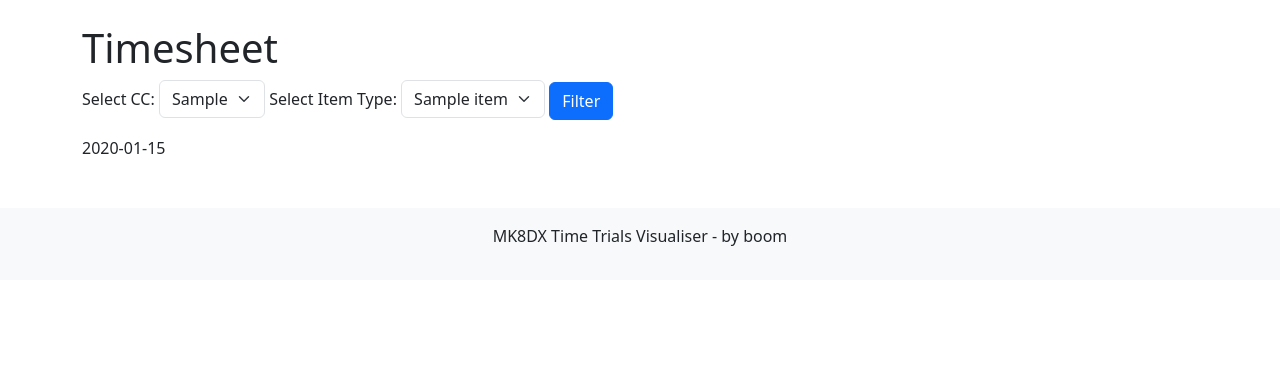
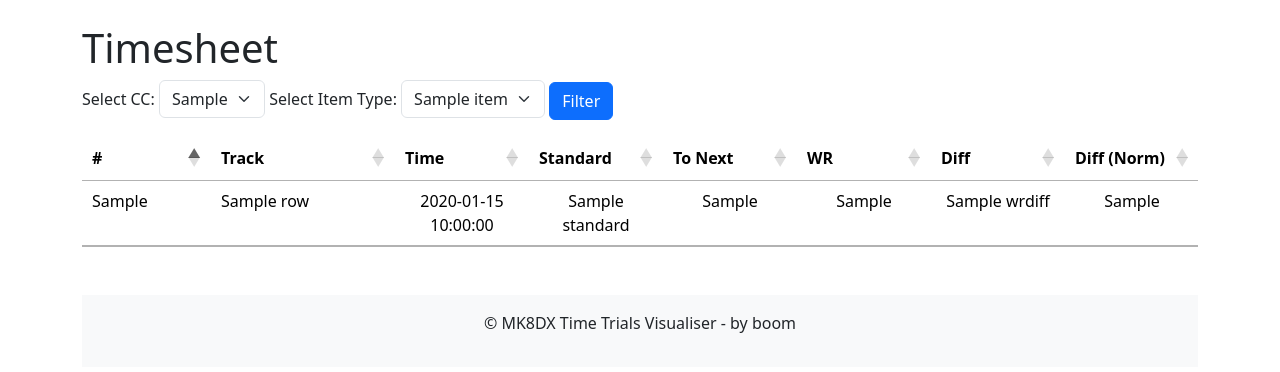
Before and after one commit to boomsl4nger/mk8dx-tts-vis, a Flask app: template templates/timesheet.html in a window 1280 px wide. Shown: the part 56-428 px from the top of the page. Run offline with Flask 3, Linux system fonts and the light colour scheme; the template is opened without the code that fills it: most values are stand-ins (such as "Sample title", 1, 10 or a date in 2020); some libraries are stand-ins or nearby versions.

Commit message:
Add datatables for nicer timesheet

```diff
--- a/app.py
+++ b/app.py
@@ -20,25 +20,20 @@ def index():
 
 @app.route("/timesheet", methods=["GET"])
 def timesheet():
-    # Get selected filters (default: 150cc, Shrooms)
     selected_cc = request.args.get("cc", "150cc")
     selected_items = request.args.get("items", "Shrooms")
 
-    # Fetch filtered data
+    # Fetch filtered data and create timesheet df
     pbs = [row["time_str"] for row in db.get_best_times(selected_cc, selected_items)]
     wrs = wrs_150_shrooms if selected_cc == "150cc" else wrs_200_shrooms
-
-    # Create the timesheet df
     times_df = create_timesheet_df(TRACK_NAMES, pbs, wrs, STANDARDS_150)
 
-    return render_template(
-        "timesheet.html",
-        times=times_df.to_html(index=False, classes="table table-striped"),
+    return render_template("timesheet.html",
+        times=times_df.to_dict(orient="records"),
         selected_cc=selected_cc,
         selected_items=selected_items,
         cc_categories=CC_CATEGORIES,
-        item_options=ITEM_OPTIONS
-    )
+        item_options=ITEM_OPTIONS)
 
 @app.route("/update", methods=["GET", "POST"])
 def update():
--- /dev/null
+++ b/static/style.css
@@ -0,0 +1,3 @@
+.rank-cell, .wr-diff-cell {
+    color: white;
+}
--- /dev/null
+++ b/static/timesheet.js
@@ -0,0 +1,14 @@
+document.addEventListener("DOMContentLoaded", function() {
+    let table = new DataTable("#timesheetTable", {
+        // See: https://datatables.net/manual/options
+        paging: false,
+        info: false,
+        searching: false,
+        columnDefs: [
+            {className: "dt-head-left", targets: "_all"},
+            {className: "dt-body-center", targets: [2, 3, 4, 5, 6, 7]},
+            {width: "12%", targets: [2, 3, 4, 5, 6, 7]},
+            // {orderable: false, targets: [0]}
+        ]
+    });
+});
--- a/templates/base.html
+++ b/templates/base.html
@@ -4,8 +4,29 @@
     <meta charset="UTF-8">
     <meta name="viewport" content="width=device-width, initial-scale=1">
     <title>{% block title %}Track Times{% endblock %}</title>
+
+    <link rel="shortcut icon" href="{{ url_for('static', filename='favicon.ico') }}">
+
+    <!-- jQuery -->
+    <script src="https://cdn.jsdelivr.net/npm/jquery@3.6.0/dist/jquery.slim.min.js"></script>
+
+    <!-- Bootstrap -->
     <link rel="stylesheet" href="https://cdn.jsdelivr.net/npm/bootstrap@5.3.3/dist/css/bootstrap.min.css" integrity="sha384-QWTKZyjpPEjISv5WaRU9OFeRpok6YctnYmDr5pNlyT2bRjXh0JMhjY6hW+ALEwIH" crossorigin="anonymous">
-    <link rel="shortcut icon" href="{{ url_for('static', filename='favicon.ico') }}">
+    <script src="https://cdn.jsdelivr.net/npm/bootstrap@5.3.3/dist/js/bootstrap.bundle.min.js" integrity="sha384-YvpcrYf0tY3lHB60NNkmXc5s9fDVZLESaAA55NDzOxhy9GkcIdslK1eN7N6jIeHz" crossorigin="anonymous"></script>
+
+    <!-- DataTables -->
+    <link rel="stylesheet" href="https://cdn.datatables.net/2.2.2/css/dataTables.dataTables.css">
+    <script src="https://cdn.datatables.net/2.2.2/js/dataTables.js"></script>
+    <!-- <link rel="stylesheet" href="https://cdn.datatables.net/v/bs5/dt-2.2.2/datatables.min.css">
+    <script src="https://cdn.datatables.net/v/bs5/dt-2.2.2/datatables.min.js"></script> -->
+
+    <!-- Select2 -->
+    <link rel="stylesheet" href="https://cdn.jsdelivr.net/npm/select2@4.1.0-rc.0/dist/css/select2.min.css">
+    <link rel="stylesheet" href="https://cdn.jsdelivr.net/npm/select2-bootstrap-5-theme@1.3.0/dist/select2-bootstrap-5-theme.min.css">
+    <script src="https://cdn.jsdelivr.net/npm/select2@4.1.0-rc.0/dist/js/select2.min.js"></script>
+
+    <!-- Custom -->
+    <link rel="stylesheet" href="{{ url_for('static', filename='style.css') }}">
 </head>
 <body>
     {% include "navbar.html" %}
@@ -15,13 +36,8 @@
     </div>
 
     <footer class="text-center mt-5 py-3 bg-light">
-        <p>MK8DX Time Trials Visualiser - by boom</p>
+        <p>&copy; MK8DX Time Trials Visualiser - by boom</p>
     </footer>
-
-    <!-- Scripts -->
-    <!-- See: https://getbootstrap.com/ -->
-    <script src="https://cdn.jsdelivr.net/npm/jquery@3.6.0/dist/jquery.slim.min.js"></script>
-    <script src="https://cdn.jsdelivr.net/npm/bootstrap@5.3.3/dist/js/bootstrap.bundle.min.js" integrity="sha384-YvpcrYf0tY3lHB60NNkmXc5s9fDVZLESaAA55NDzOxhy9GkcIdslK1eN7N6jIeHz" crossorigin="anonymous"></script>
 
     {% block scripts %}{% endblock %}
 </body>
--- a/templates/timesheet.html
+++ b/templates/timesheet.html
@@ -5,7 +5,7 @@
 {% block content %}
     <h1>Timesheet</h1>
 
-    <!-- Filtering Form -->
+    <!-- Filters form (change cc or items) -->
     <form method="GET" class="mb-3">
         <label for="cc" class="form-label">Select CC:</label>
         <select name="cc" id="cc" class="form-select d-inline w-auto">
@@ -24,7 +24,39 @@
         <button type="submit" class="btn btn-primary">Filter</button>
     </form>
 
+    <!-- The actual timesheet -->
+    <!-- See: https://datatables.net/manual/data/orthogonal-data#HTML-5 -->
     <div class="table-responsive">
-        {{ times | safe }}
-    </div>
+        <table id="timesheetTable" class="table hover">
+            <thead>
+                <tr>
+                    <th>#</th>
+                    <th>Track</th>
+                    <th>Time</th>
+                    <th>Standard</th>
+                    <th>To Next</th>
+                    <th>WR</th>
+                    <th>Diff</th>
+                    <th>Diff (Norm)</th>
+                </tr>
+            </thead>
+            <tbody>
+                {% for row in times %}
+                <tr>
+                    <td>{{ row.TrackNo }}</td>
+                    <td>{{ row.TrackName }}</td>
+                    <td data-sort="{{ row.TimeNum }}">{{ row.Time }}</td>
+                    <td>{{ row.Standard }}</td>
+                    <td data-sort="{{ row.StandardDiffNum }}">{{ row.StandardDiff }}</td>
+                    <td data-sort="{{ row.WRNum }}">{{ row.WR }}</td>
+                    <td data-sort="{{ row.WRDiffNum }}">{{ row.WRDiff }}</td>
+                    <td>{{ row.WRDiffNorm }}</td>
+                </tr>
+                {% endfor %}
+            </tbody>
+        </table>
 {% endblock %}
+
+{% block scripts %}
+    <script src="{{ url_for('static', filename='timesheet.js') }}"></script>
+{% endblock %}
--- a/timesheet.py
+++ b/timesheet.py
@@ -195,7 +195,7 @@ def create_timesheet_df(tracks: list, pbs: list, wrs: list, standards: DataFrame
             stnd_name, stnd_diff, stnd_diff.get_seconds(),
             wr_time, wr_time.get_seconds(), wr_diff, wr_diff.get_seconds()
         ]
-        row.append(row[-1] / row[-3] * 100) # WRDiffNorm
+        row.append(round(row[-1] / row[-3] * 100, 5)) # WRDiffNorm
         timesheet.append(row)
 
     return DataFrame(timesheet, columns=column_names)
```
